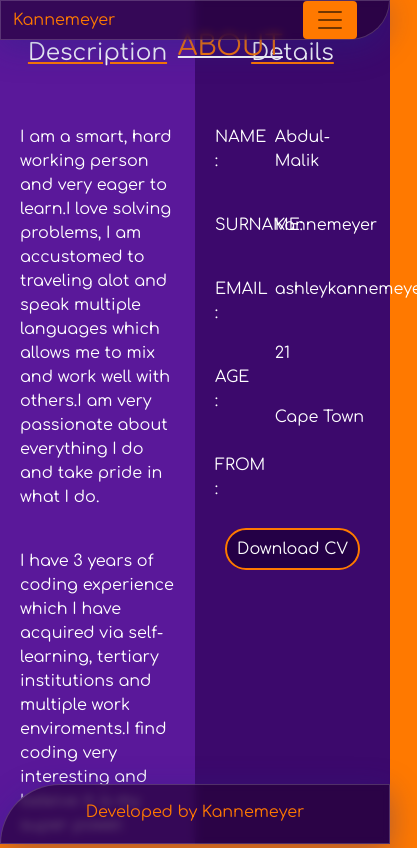
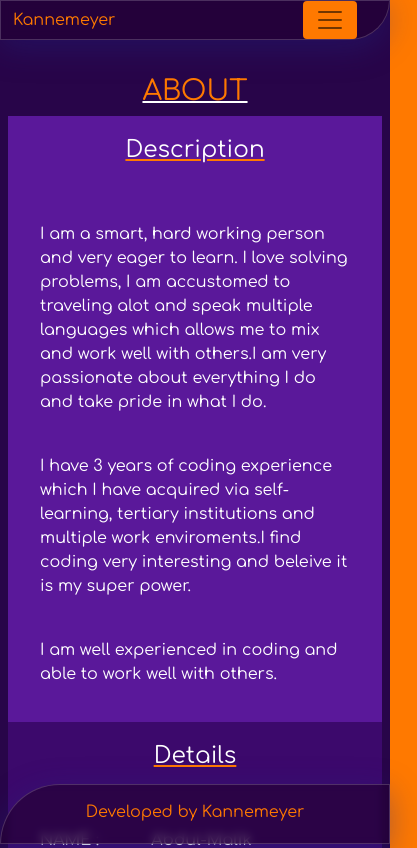
Before and after one commit to TDL2627/multi-vue-page, a Vue app: page /about in a window 390 px wide. Shown: the top 848 px of the page, 417 px wide, since content can reach past the window. Built offline with nearby package versions, Linux system fonts and the light colour scheme.

Commit message:
started mobile responsives

```diff
--- a/src/views/About.vue
+++ b/src/views/About.vue
@@ -1,14 +1,17 @@
 <template>
   <div class="about">
 
+    <div class="container page">
+
     <h1>ABOUT</h1>
-<div id="ab1">
+<div class="row">
+<div class="col-lg-6 cod1">
 <h3>Description</h3>
 <div class="text">
-
-
 <p>
-  I am a smart, hard working person and very eager to learn.I love solving problems, I am accustomed to traveling alot and speak multiple languages which allows me to mix and work well with others.I am very passionate about everything I do and take pride in what I do.
+  I am a smart, hard working person and very eager to learn.
+  I love solving problems,
+    I am accustomed to traveling alot and speak multiple languages which allows me to mix and work well with others.I am very passionate about everything I do and take pride in what I do.
 </p>
 <br>
 <p>
@@ -20,7 +23,8 @@
 </p>
 
 </div>
-<div id="ab2">
+</div>
+<div class="col-lg-6 cod2">
 <h3>Details</h3>
 <div class="container">
 <div class="row">
@@ -49,15 +53,25 @@
 <p>21</p>
 <br>
 <p>Cape Town</p>
+<a class="buttunz" href="../assets/Resume.pdf">Download CV</a>
 </div>
 
 
 </div>
 </div>
-<a class="buttunz" href="../assets/Resume.pdf">Download CV</a>
+
 </div>
+
 </div>
-  </div>
+    </div>
+
+
+
+
+
+</div>
+
+
 
 
 </template>
@@ -69,23 +83,23 @@ export default {
 </script>
 
 <style scoped>
-.about{
-  padding-top: 10px;
+.about
+{ padding-top: 25px;
+background-color: #280549;
+  height: 100vh !important;
+
+}
+h1{
+
+   color: #ff7900;
+  text-decoration: underline 2px white ;
 }
 h3{
-  padding-top: 20%;
+  padding-top: 20px;
   color: white;
   text-decoration: underline #ff7900;
 }
-h1{
-  z-index: 27;
-  padding-top:5% ;
-  position: fixed;
-  margin-bottom: 5px;
-  left:45.6%;
-  color: #ff7900;
-  text-decoration: underline 2px white ;
-}
+
 .text{
   padding:20px;
   padding-top: 50px;
@@ -94,22 +108,13 @@ h1{
     padding:20px;
   padding-top: 50px;
 }
-#ab1{
+.cod1{
   width: 50%;
-  height: 100vh;
-  position: fixed;
-  z-index: 20;
-  top: 0;
   background-color: #5a189a;
 }
-#ab2{
+.cod2{
+  background-color: #3c096c;
   width: 50%;
-  height: 100vh;
-  position: fixed;
-  z-index: 20;
-  top: 0;
-  right: 0;
-  background-color: #3c096c;
 }
 p{
   color: white;
@@ -121,19 +126,14 @@ p{
 
 
 
-#c1{
-  background-color: #3c096c;
+/* media query */
+@media only screen and (max-width: 600px) {
+.about{
+ height: 100% !important;
+ padding-bottom: 50px;
 }
-#c2{
-  background-color: #5a189a;
+.cod1,.cod2{
+  width: 100%;
 }
-#c3{
-  background-color: #9d4edd;
-}
-#c4{
-  background-color:#240046 ;
-}
-#c5{
-  background-color: #e0aaff;
 }
 </style>
--- a/src/views/Contact.vue
+++ b/src/views/Contact.vue
@@ -1,11 +1,13 @@
 <template>
 <div id="contact">
-    <h1>CONTACT</h1>
+
        <div class="box sb1">Message me</div>
        <div class="container">
          <div class="row">
-           <div class="col-lg-6">
+           <div class="col-lg-6 c1">
+
              <h3>Message Me :</h3>
+             <div id="c1">
 <form target="_blank" action="https://formspree.io/f/mleavgwr" method="POST">
               <br>
                <input name="fname" type="text" placeholder="Name" required>
@@ -18,9 +20,13 @@
                 <button  class=" buttunz" type="reset" value="Reset">Reset</button>
               </div>
             </form>
+             </div>
+
            </div>
             <div class="col-lg-6">
               <h3>Other ways</h3>
+              <div id="c2">
+
               <h5>Address : </h5>
               <p>Athlone, Cape Town, 7764, South Africa</p>
               <h5>Phone :</h5>
@@ -31,7 +37,9 @@
               <a id="wapp" target="_blank" href="https://wa.me/27660400809"><img src="https://img.icons8.com/material-outlined/48/000000/whatsapp--v1.png"></a>
               <h5>LinkedIn :</h5>
               <a id="lapp" target="_blank" href="https://www.linkedin.com/in/ashley-kannemeyer-01b37121b/"><img src="https://img.icons8.com/material-outlined/48/000000/linkedin--v1.png"></a>
-           </div>
+
+              </div>
+               </div>
          </div>
        </div>
 
@@ -64,8 +72,14 @@ p{
 #contact{
      background-color: #3c096c;
      height: 100vh;
-     padding-top: 75px;
+     padding-top: 80px;
 
+}
+#c1{
+  padding-left:100px
+}
+#c2{
+  margin-top: 50px !important ;
 }
 form {
     max-width: 420px;
```
